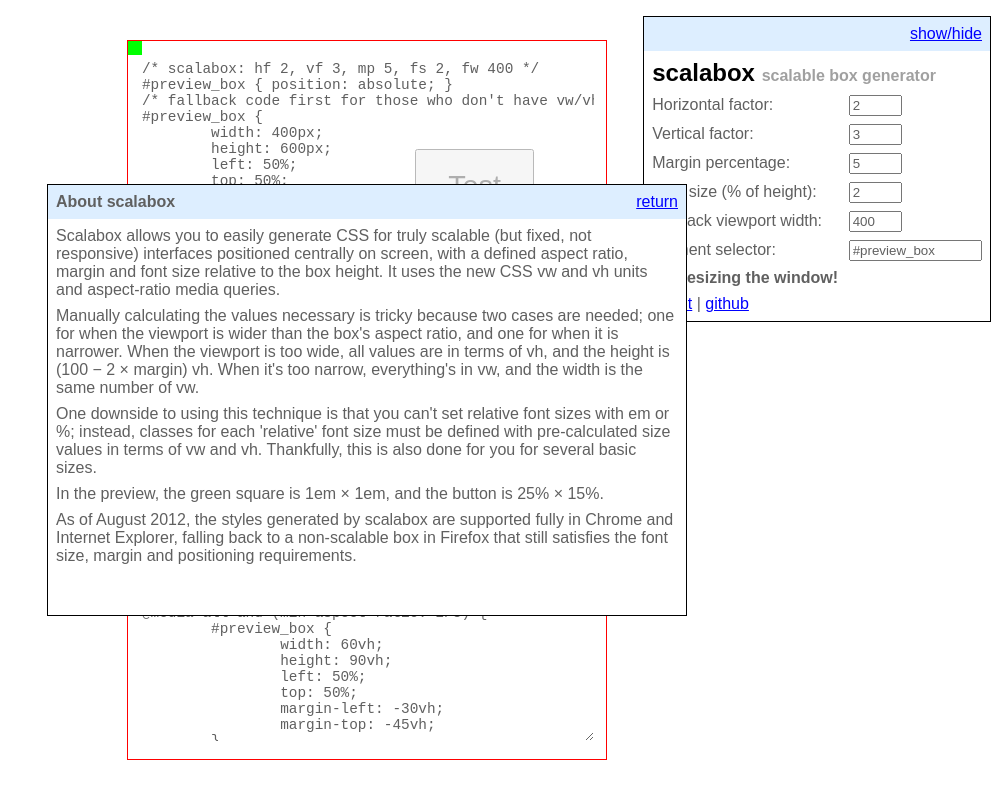
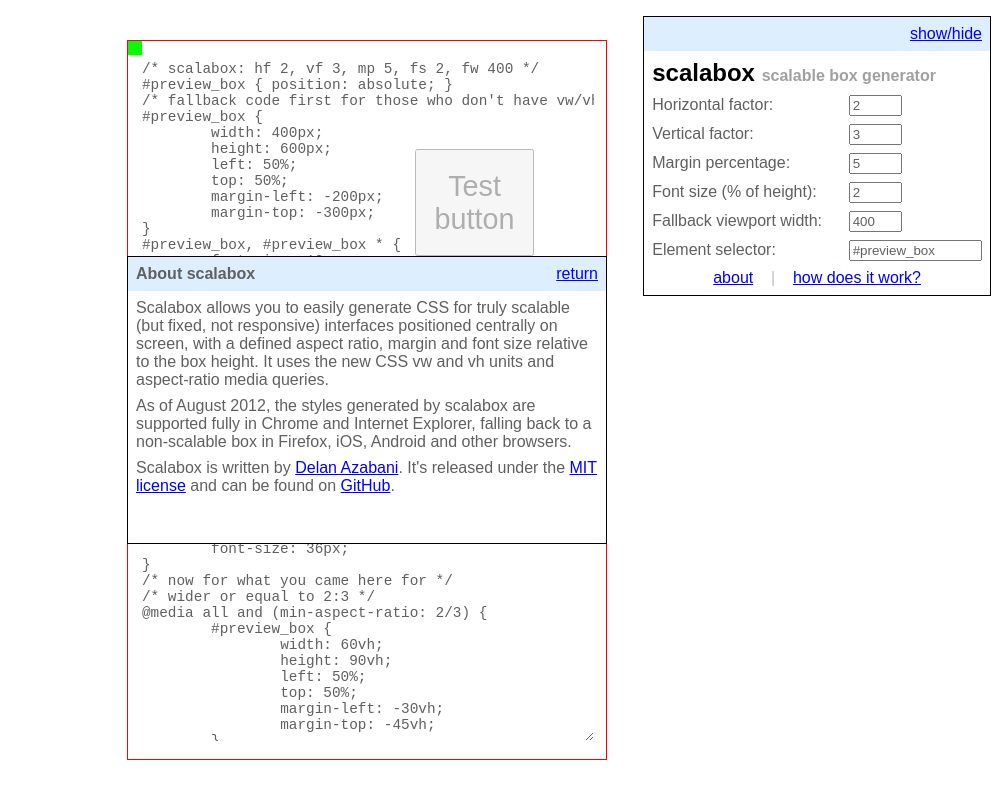
Before and after one commit to delan/scalabox, a plain HTML site: page index.html in a window 1280 px wide. Both pictures are taken after a click on the link "about". Shown: the whole page, without its empty margins (273-1280 px from the left). Drawn offline with nearby package versions, Linux system fonts and the light colour scheme.

Commit message:
updated informational content

```diff
--- a/index.html
+++ b/index.html
@@ -2,11 +2,16 @@
 <html lang="en">
 	<head>
 		<meta charset="utf-8">
-		<title>scalabox</title>
+		<title>scalabox: scalable box generator</title>
 		<style id="preview_style"></style>
 		<link rel="stylesheet" href="style.css">
 	</head>
 	<body>
+		<div id="preview_box">
+			<div id="size_test_a"></div>
+			<button id="size_test_b" class="text_size_2">Test button</button>
+			<textarea id="style_copy" wrap="off"></textarea>
+		</div>
 		<section id="ui">
 			<a href="#" id="show_hide">show/hide</a>
 			<div id="ui_content">
@@ -29,45 +34,57 @@
 				<p><label for="font_size">Element selector:</label>
 				<input type="text" id="element_selector"
 					value="#preview_box">
-				<p><b>Try resizing the window!</b>
-				<p>
-					<a href="#" id="about_link">about</a> |
-					<a href="//github.com/delan/scalabox">github</a>
+				<p id="footer_links">
+					<a href="#" id="about_link">about</a>
+					&nbsp;&nbsp;&nbsp;|&nbsp;&nbsp;&nbsp;
+					<a href="#" id="how_link">how does it work?</a>
 			</div>
 		</section>
-		<section id="about">
+		<section id="how" class="info_box">
+			<h2>
+				How does it work?
+				<a href="#" class="close_link">return</a>
+			</h2>
+			<p>Scalabox was created because manually calculating the values
+			necessary for a truly scalable interface is tricky. Making this
+			worse, two separate cases are needed; one for when the viewport is
+			wider than the box's aspect ratio, and one for when it is narrower.
+			<p>When the viewport is too wide, all values are in terms of vh, and
+			the height is (100 − 2 × margin) vh. When it's too narrow,
+			everything's in vw, and the width is the same number of vw units.
+			<p>In addition to both of the cases being automatically generated,
+			scalabox also generates fallback code for browsers that don't
+			support the vw and vh units, providing for a fixed-size box that's
+			still centered and still has the correct font size.
+			<p>When building interfaces with a scalable box, using absolute
+			positioning for all elements and percentages for all dimensions is
+			optimal. In the preview, the green square is 1em × 1em, and the
+			button is 25% × 15%.
+			<p>One downside to using this technique is that you can't set
+			relative font sizes with em or % because they won't scale; instead,
+			classes for each 'relative' font size must be defined with
+			pre-calculated size values in terms of vw and vh. Thankfully, this
+			is also done for you for several basic sizes.
+			<p>
+		</section>
+		<section id="about" class="info_box">
 			<h2>
 				About scalabox
-				<a href="#" id="about_close_link">return</a>
+				<a href="#" class="close_link">return</a>
 			</h2>
 			<p>Scalabox allows you to easily generate CSS for truly scalable
 			(but fixed, not responsive) interfaces positioned centrally on
 			screen, with a defined aspect ratio, margin and font size relative
 			to the box height. It uses the new CSS vw and vh units and
 			aspect-ratio media queries.
-			<p>Manually calculating the values necessary is tricky because two
-			cases are needed; one for when the viewport is wider than the box's
-			aspect ratio, and one for when it is narrower. When the viewport is
-			too wide, all values are in terms of vh, and the height is (100 − 2
-			× margin) vh. When it's too narrow, everything's in vw, and the
-			width is the same number of vw.
-			<p>One downside to using this technique is that you can't set
-			relative font sizes with em or %; instead, classes for each
-			'relative' font size must be defined with pre-calculated size values
-			in terms of vw and vh. Thankfully, this is also done for you for
-			several basic sizes.
-			<p>In the preview, the green square is 1em × 1em, and the button is
-			25% × 15%.
 			<p>As of August 2012, the styles generated by scalabox are supported
 			fully in Chrome and Internet Explorer, falling back to a
-			non-scalable box in Firefox that still satisfies the font size,
-			margin and positioning requirements.
+			non-scalable box in Firefox, iOS, Android and other browsers.
+			<p>Scalabox is written by <a href="//azabani.com">Delan Azabani</a>.
+			It's released under the <a
+			href="//en.wikipedia.org/wiki/MIT_License">MIT license</a> and can
+			be found on <a href="//github.com/delan/scalabox">GitHub</a>.
 		</section>
-		<div id="preview_box">
-			<div id="size_test_a"></div>
-			<button id="size_test_b" class="text_size_2">Test button</button>
-			<textarea id="style_copy" wrap="off"></textarea>
-		</div>
 		<script src="http://ajax.googleapis.com/ajax/libs/jquery/1.8.0/jquery.min.js"></script>
 		<script src="script.js"></script>
 	</body>
--- a/script.js
+++ b/script.js
@@ -6,14 +6,25 @@
 	repaint_on.css('z-index', 1);
 });
 
-// about dialog
-$('#about_link').click(function() {
-	$('#about').show(250);
-	return false;
-});
-$('#about_close_link').click(function() {
-	$('#about').hide(250);
-	return false;
+// how? and about dialogs
+var dialog_open = false;
+['how', 'about'].forEach(function(x) {
+	$('#' + x + '_link').click(function() {
+		if (dialog_open) {
+			$('.info_box').hide(250, function() {
+				$('#' + x).show(250);
+			});
+		} else {
+			dialog_open = true;
+			$('#' + x).show(250);
+		}
+		return false;
+	});
+	$('#' + x + ' .close_link').click(function() {
+		dialog_open = false;
+		$('#' + x).hide(250);
+		return false;
+	});
 });
 
 // show/hide
--- a/style.css
+++ b/style.css
@@ -49,7 +49,6 @@
 	right: 1em;
 	top: 1em;
 	background: white;
-	z-index: 1000;
 }
 #show_hide {
 	display: block;
@@ -57,20 +56,27 @@
 	background: #def;
 	text-align: right;
 }
-#about {
+.info_box {
 	border: 1px solid black;
-	width: 40rem;
-	height: 27rem;
 	position: absolute;
 	left: 50%;
 	top: 50%;
-	margin-left: -20em;
-	margin-top: -13.5em;
-	z-index: 1000;
 	background: white;
 	display: none;
 }
-#about_close_link {
+#about {
+	width: 30rem;
+	height: 18rem;
+	margin-left: -15em;
+	margin-top: -9em;
+}
+#how {
+	width: 40rem;
+	height: 26rem;
+	margin-left: -20em;
+	margin-top: -13em;
+}
+.close_link {
 	font-weight: normal;
 	float: right;
 }
@@ -106,3 +112,7 @@
 	top: 15%;
 	opacity: 0.5;
 }
+#footer_links {
+	text-align: center;
+	color: #c0c0c0;
+}
```
